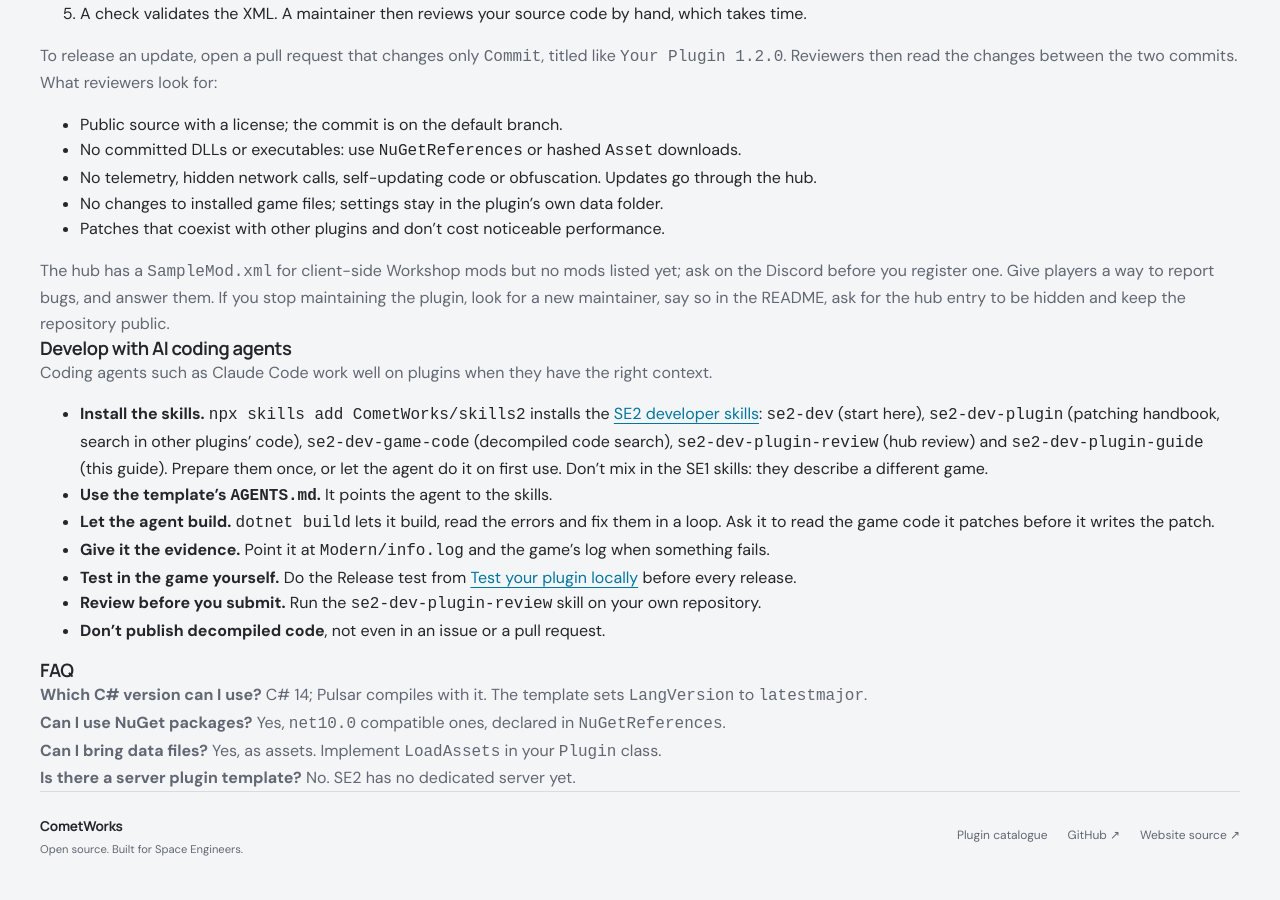
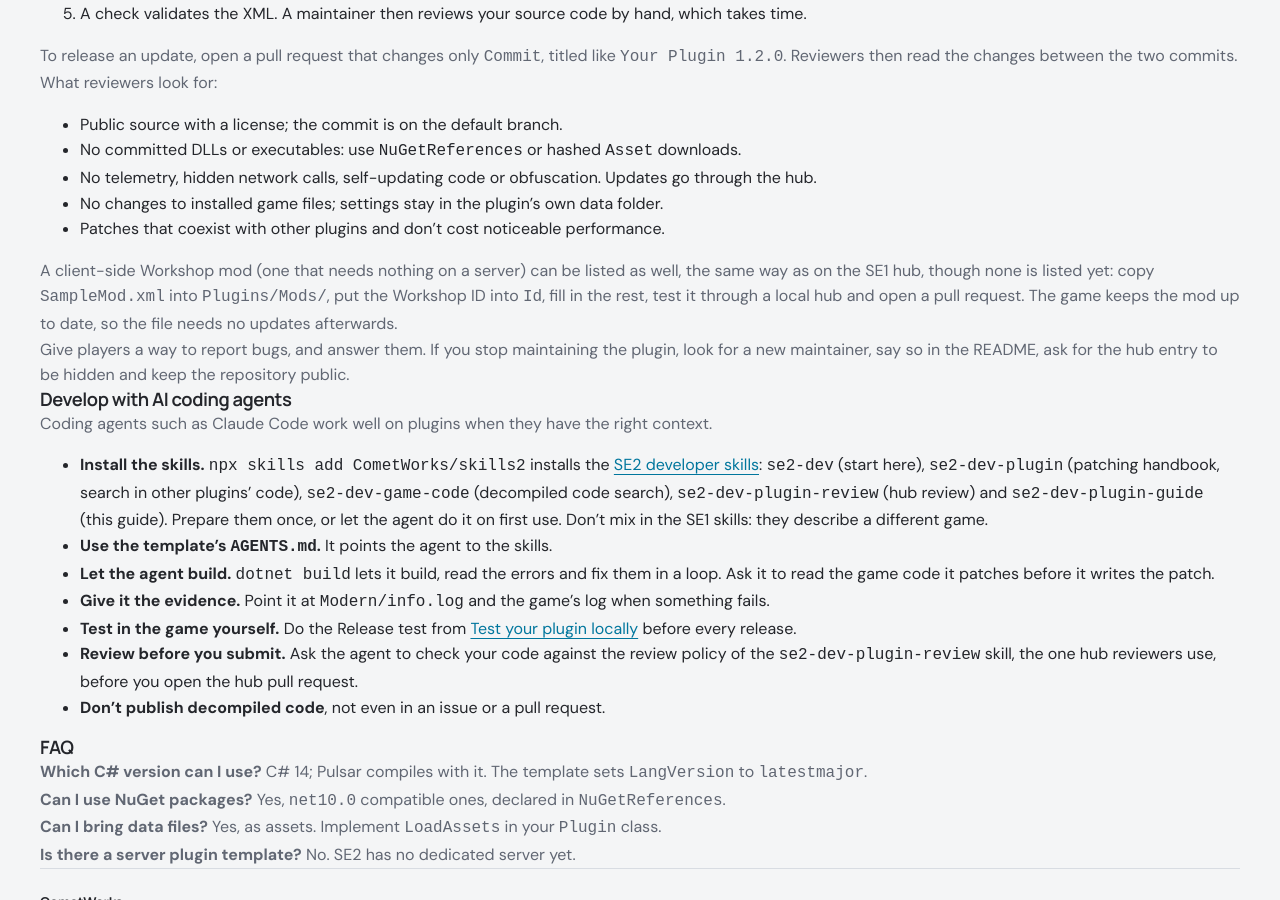
Before and after one commit to CometWorks/cometworks.github.io, a Jekyll site: the page built from plugin-dev/se2.md, in a window 1280 px wide and 900 px high, scrolled down 4292 px. Built offline with Jekyll 4.4.1, drawn with Linux system fonts in a browser that asks for light colours.

Commit message:
Plugin guide: review policy pointer, SE2 mod registration
Ticket: DF-1233

```diff
--- a/plugin-dev/se2.md
+++ b/plugin-dev/se2.md
@@ -230,8 +230,12 @@
 - No changes to installed game files; settings stay in the plugin's own data folder.
 - Patches that coexist with other plugins and don't cost noticeable performance.
 
-The hub has a `SampleMod.xml` for client-side Workshop mods but no mods listed yet; ask on the Discord before
-you register one. Give players a way to report bugs, and answer them. If you stop maintaining the plugin, look
+A client-side Workshop mod (one that needs nothing on a server) can be listed as well, the same way as on the
+SE1 hub, though none is listed yet: copy `SampleMod.xml` into `Plugins/Mods/`, put the Workshop ID into `Id`,
+fill in the rest, test it through a local hub and open a pull request. The game keeps the mod up to date, so
+the file needs no updates afterwards.
+
+Give players a way to report bugs, and answer them. If you stop maintaining the plugin, look
 for a new maintainer, say so in the README, ask for the hub entry to be hidden and keep the repository public.
 
 ## Develop with AI coding agents {#ai-agents}
@@ -249,7 +253,8 @@
 - **Give it the evidence.** Point it at `Modern/info.log` and the game's log when something fails.
 - **Test in the game yourself.** Do the Release test from [Test your plugin locally](#testing) before
   every release.
-- **Review before you submit.** Run the `se2-dev-plugin-review` skill on your own repository.
+- **Review before you submit.** Ask the agent to check your code against the review policy of the
+  `se2-dev-plugin-review` skill, the one hub reviewers use, before you open the hub pull request.
 - **Don't publish decompiled code**, not even in an issue or a pull request.
 
 ## FAQ {#faq}
```
Also changed, not shown: plugin-dev/se1.md (+2 -2 lines).
